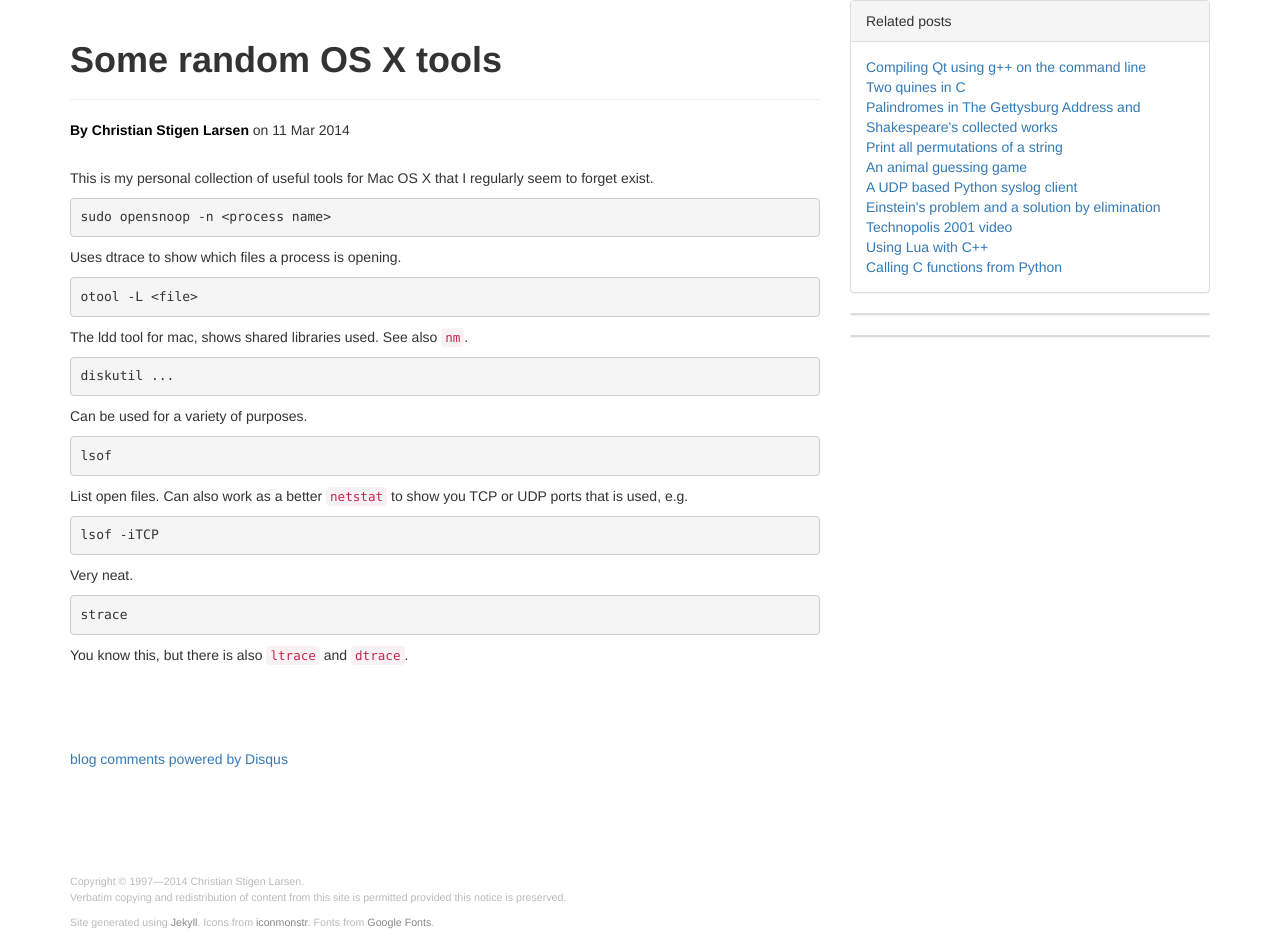
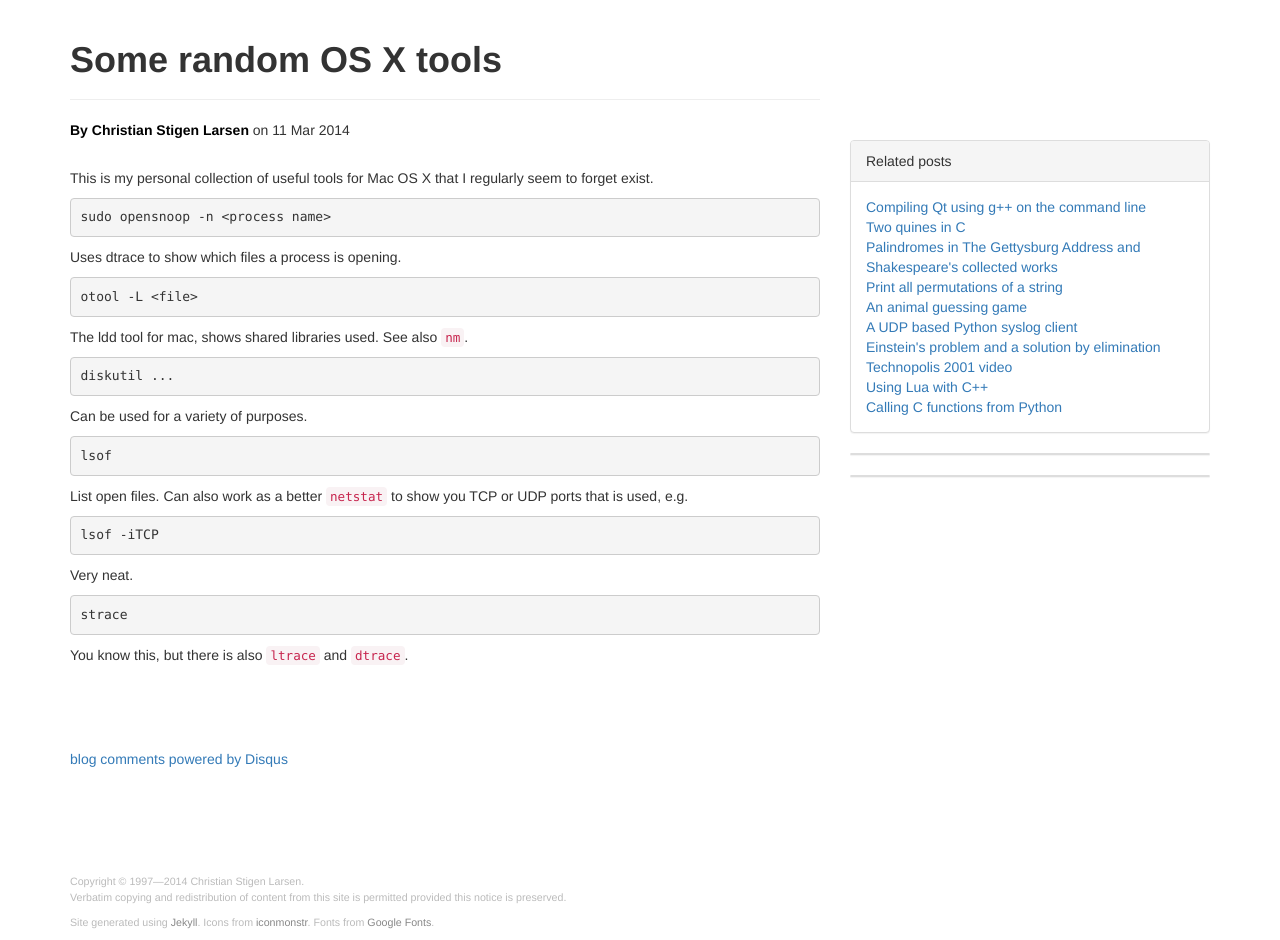
Before and after one commit to cslarsen/csl.name, a Jekyll site: the page built from _posts/2014-03-11-osx-tools.markdown, in a window 1280 px wide. Built offline with Jekyll 4.4.1, drawn with Linux system fonts in a browser that asks for light colours; Markdown is read by kramdown in place of the engine named in the settings; comment, search, counter and statistics services are not loaded.

Commit message:
Places panels correctly on right

```diff
--- a/_layouts/post.html
+++ b/_layouts/post.html
@@ -2,8 +2,7 @@
 layout: default
 ---
 
-<article>
-  <header class="post-header">
+    <div class="post-header">
       <div class="page-header">
         <h1>
           {% if page.formatted_title %}
@@ -21,10 +20,12 @@ layout: default
           {{ page.updated | date_to_string }}
         {% endif %}
       </div>
-  </header>
+    </div>
+  </div>
+</div>
 
+<div class="row">
+  <div class="col-md-8">
     <div class="post-body">
       {{ content }}
     </div>
-
-</article>
```
Lines whose indentation alone changed are shown as unchanged.
